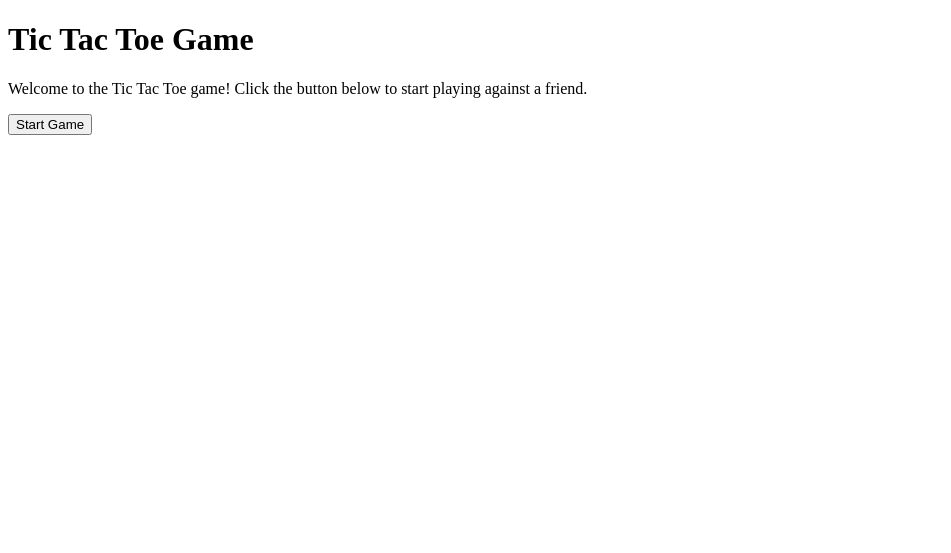
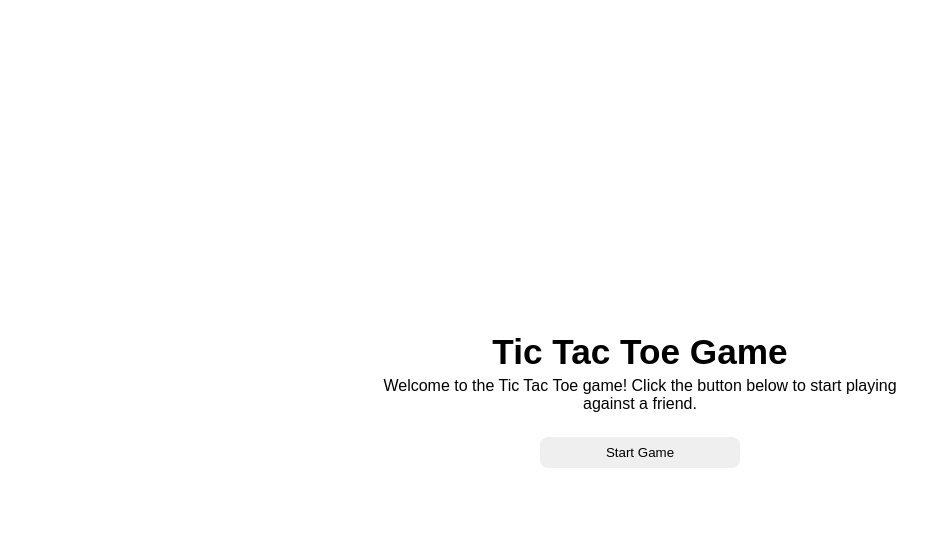
Before and after one commit to alan-chala/tic-tac-toe, a plain HTML site: page index.html in a window 1280 px wide. Shown: the whole page, without its empty margins (0-951 px from the left). Drawn offline with Linux system fonts and the light colour scheme; a web font is replaced by a local one.

Commit message:
feat: implement styles with css to the "start-game-container" and fonts to the project

```diff
--- /dev/null
+++ b/assets/css/styles.css
@@ -0,0 +1,71 @@
+@font-face {
+  font-family: 'Poppins';
+  src: url("../assets/fonts/Poppins-Regular.ttf") format("truetype");
+}
+
+@font-face {
+  font-family: 'Press Start 2P';
+  src: url("../assets/fonts/PressStart2P-Regular.ttf") format("truetype");
+}
+
+:root {
+  --primary-font: 'Poppins', sans-serif;
+  --secondary-font: 'Press Start 2P', cursive;
+}
+
+* {
+  margin: 0;
+  padding: 0;
+  box-sizing: border-box;
+}
+
+*::after, *::before {
+  margin: 0;
+  padding: 0;
+  box-sizing: border-box;
+}
+
+body, html, .main {
+  min-height: 100vh;
+}
+
+body, html {
+  font-family: var(--primary-font);
+}
+
+.main {
+  display: flex;
+  flex-direction: column;
+  align-items: center;
+  justify-content: center;
+  padding: 1.5rem;
+}
+
+.start-game-container {
+  max-width: 37.5rem;
+  height: 300px;
+  padding: 1.5rem;
+  border-radius: 0.5rem;
+  text-align: center;
+  display: flex;
+  flex-direction: column;
+  align-items: center;
+  justify-content: center;
+}
+
+.start-game-container h1 {
+  font-size: 2.2rem;
+  margin-bottom: .3rem;
+}
+
+.start-game-container p {
+  margin-bottom: 1.5rem;
+}
+
+.start-game-container button {
+  width: 200px;
+  padding: .5rem;
+  cursor: pointer;
+  border: none;
+  border-radius: .5rem;
+}
--- a/index.html
+++ b/index.html
@@ -12,10 +12,11 @@
       name="keywords"
       content="Tic Tac Toe, Game, HTML, CSS, JavaScript, Two Player Game"
     />
+    <link rel="stylesheet" href="./assets/css/styles.css">
   </head>
   <body>
-    <main>
-      <div>
+    <main class="main">
+      <div class="start-game-container">
         <h1>Tic Tac Toe Game</h1>
         <p>
           Welcome to the Tic Tac Toe game! Click the button below to start
```
Also changed, not shown: assets/fonts/Poppins-Regular.ttf (added), assets/fonts/PressStart2P-Regular.ttf (added).
